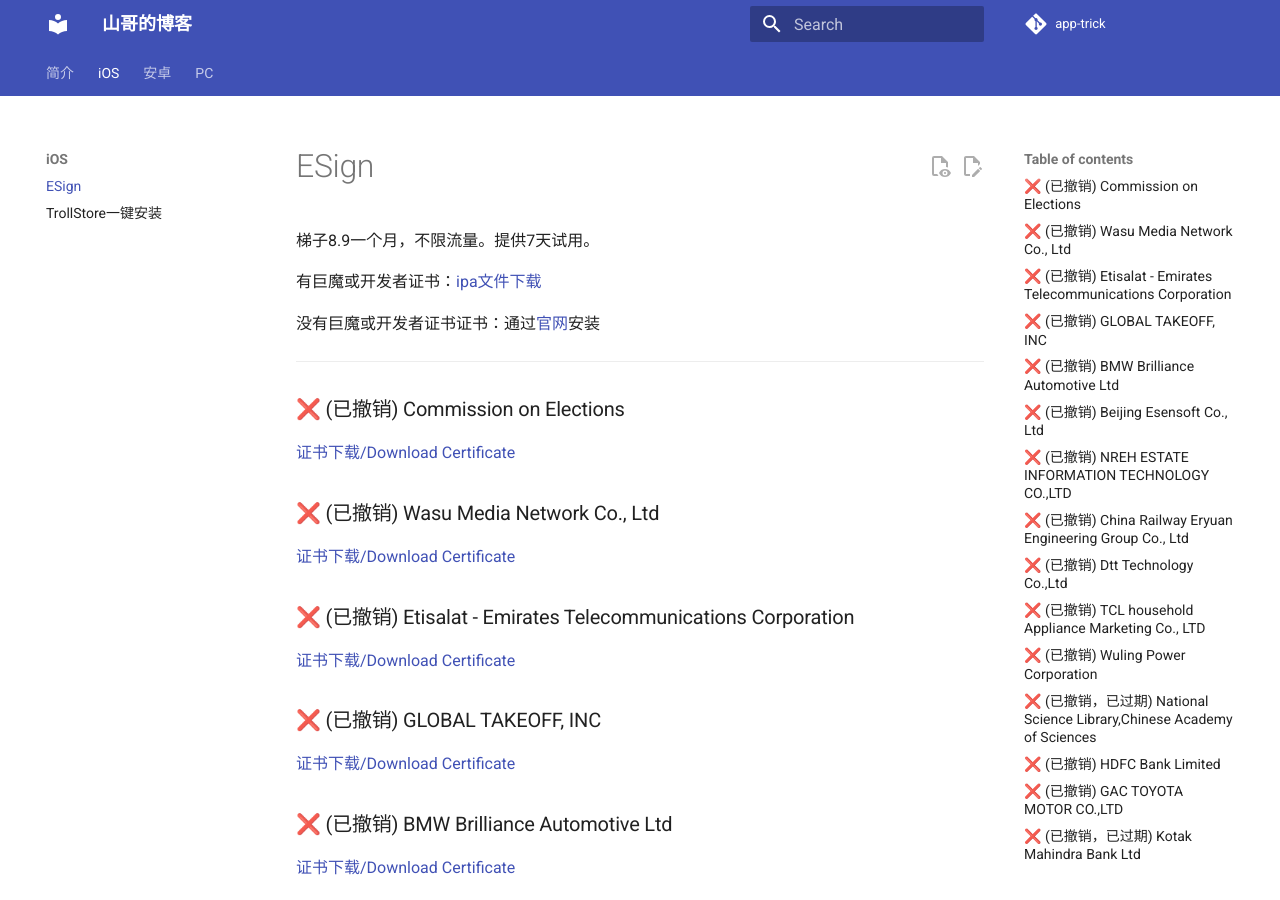
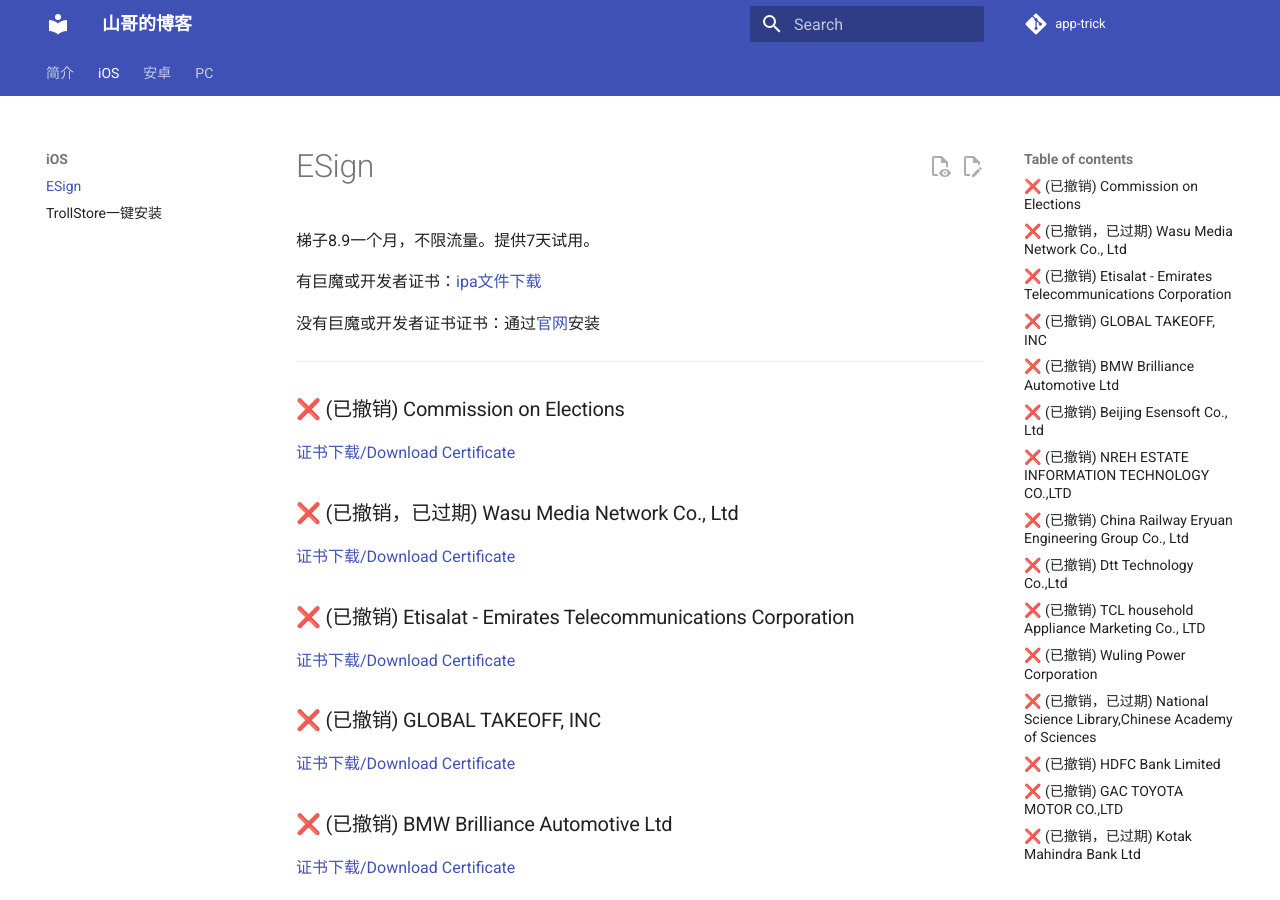
Before and after one commit to app-trick/app-trick.github.io, an MkDocs documentation site: the page built from docs/iOS/Esign.md, in a window 1280 px wide and 900 px high. Built offline with MkDocs 1.6.1 and Material for MkDocs 9.7.7, drawn with Linux system fonts in a browser that asks for light colours; comment, search, counter and statistics services are not loaded.

Commit message:
Esign Repo Update

```diff
--- a/docs/iOS/Esign.md
+++ b/docs/iOS/Esign.md
@@ -10,7 +10,7 @@
 
 ### ❌ (已撤销) Commission on Elections
 [证书下载/Download Certificate](/iOS/cert/Commission%20on%20Elections.zip)
-### ❌ (已撤销) Wasu Media   Network Co., Ltd
+### ❌ (已撤销，已过期) Wasu Media   Network Co., Ltd
 [证书下载/Download Certificate](/iOS/cert/Wasu%20Media%20%20%20Network%20Co.%2C%20Ltd.zip)
 ### ❌ (已撤销) Etisalat - Emirates Telecommunications Corporation
 [证书下载/Download Certificate](/iOS/cert/Etisalat%20-%20Emirates%20Telecommunications%20Corporation.zip)
```
